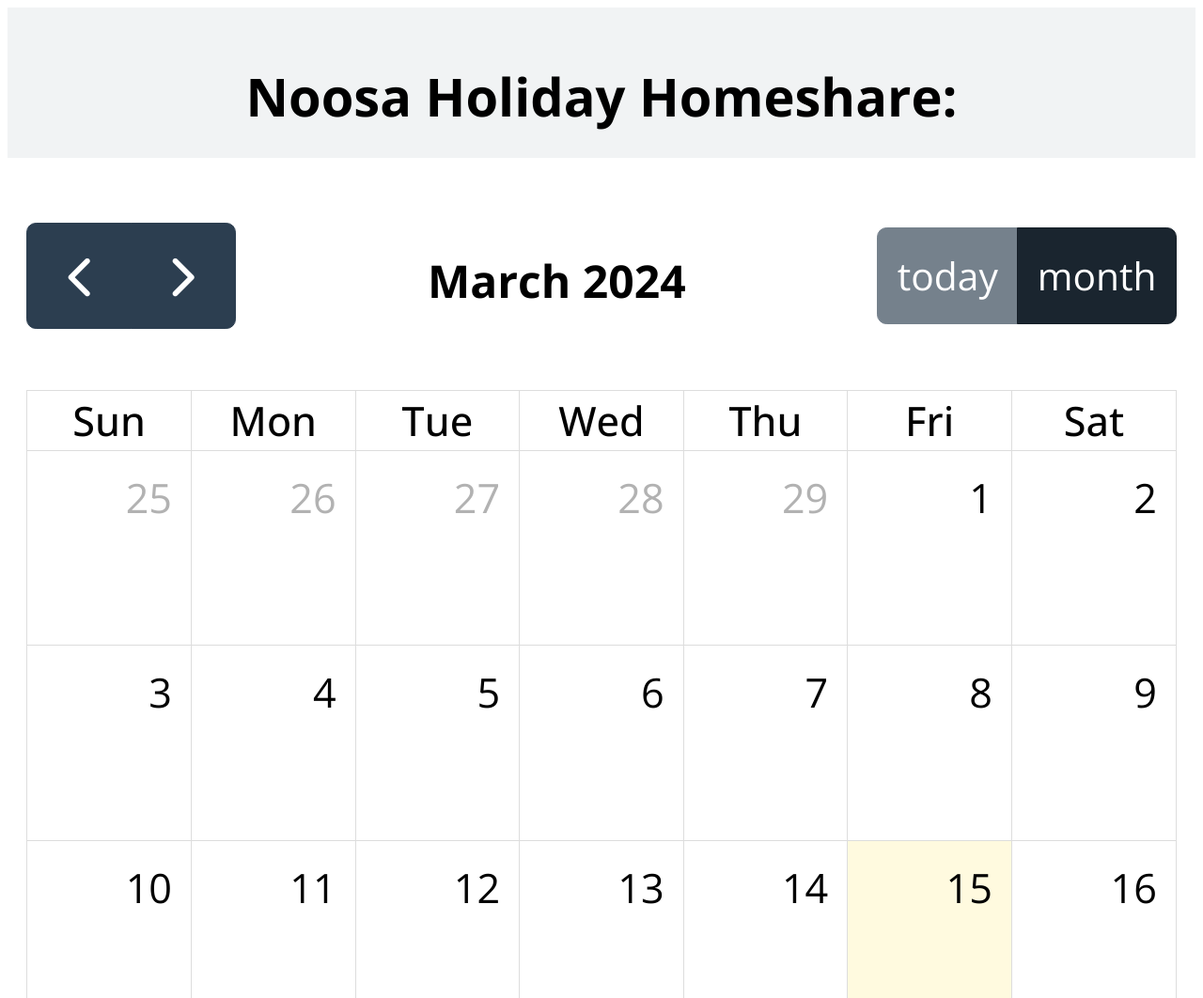
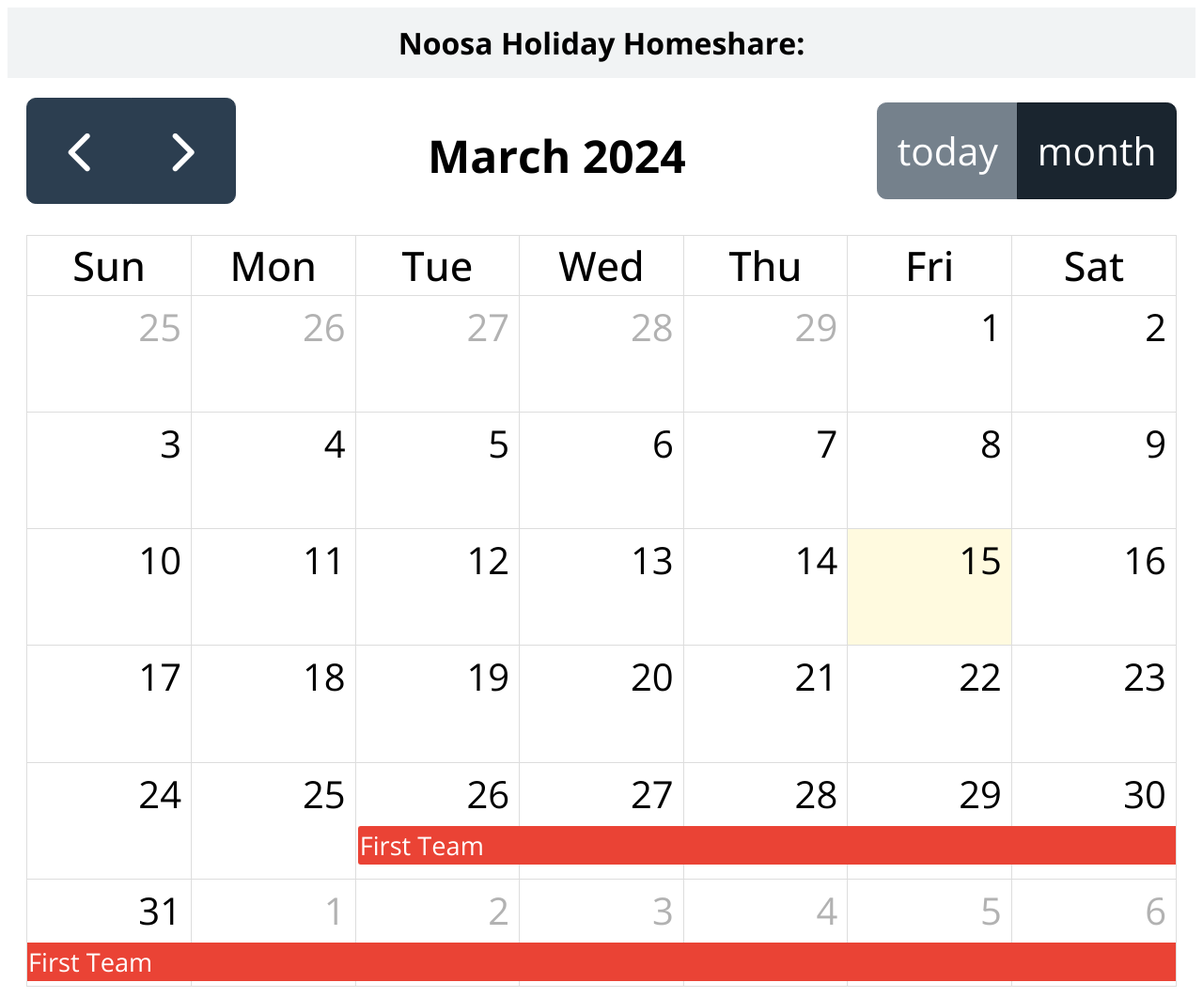
Before and after one commit to VictoriaParkHub/Calendar, a plain HTML site: page index.html in a window 1280 px wide. Shown: the top 1062 px of the page at 94% size. Drawn offline with nearby package versions, Linux system fonts and the light colour scheme.

Commit message:
resizing

```diff
--- a/fullcalendar/main.css
+++ b/fullcalendar/main.css
@@ -12,9 +12,9 @@ body, html{
 }
 
 .title{
-  font-size: 3.5em;
+  font-size: 2em;
   text-align: center;
-  padding-top: 1em;
+  padding-top: 0.5em;
   padding-bottom: 0.5em;
   font-weight: bold;
   background-color: #F1F3F4;
@@ -22,7 +22,8 @@ body, html{
 
 /* TODO: make fc-event selector work when calender in shadow DOM */
 .fc-not-allowed,
-.fc-not-allowed .fc-event { /* override events' custom cursors */
+.fc-not-allowed .fc-event { /* override events' custom cursors
+ */
   cursor: not-allowed;
 }
 
@@ -308,8 +309,7 @@ When it's NOT activated, the fc-button classes won't even be in the DOM.
     align-items: center;
   }
 .fc .fc-toolbar.fc-header-toolbar {
-    margin-bottom: 4em;
-    margin-top: 3em;
+    margin-bottom: 2em;
   }
 .fc .fc-toolbar-title {
     font-size: 3em;
@@ -504,7 +504,7 @@ a.fc-event:hover {
 .fc-event .fc-event-main {
     position: relative;
     z-index: 2;
-    font-size: 3em;
+    font-size: 2em;
   }
 /* dragging */
 /* ---------------------------------------------------------------------------------------------------- */
@@ -763,8 +763,8 @@ A HORIZONTAL event
 .fc .fc-daygrid-day-number {
     position: relative;
     z-index: 4;
-    padding: 20px;
-    font-size: 2.7em;
+    padding: 5px 10px;
+    font-size: 2.5em;
   }
 .fc {
 
--- a/index.html
+++ b/index.html
@@ -19,7 +19,7 @@
                     right: 'today,dayGridMonth'
                 },
 
-                contentHeight: 1300,
+                contentHeight: 800,
 
                 selectable: true,
                 selectMirror: true,
```
